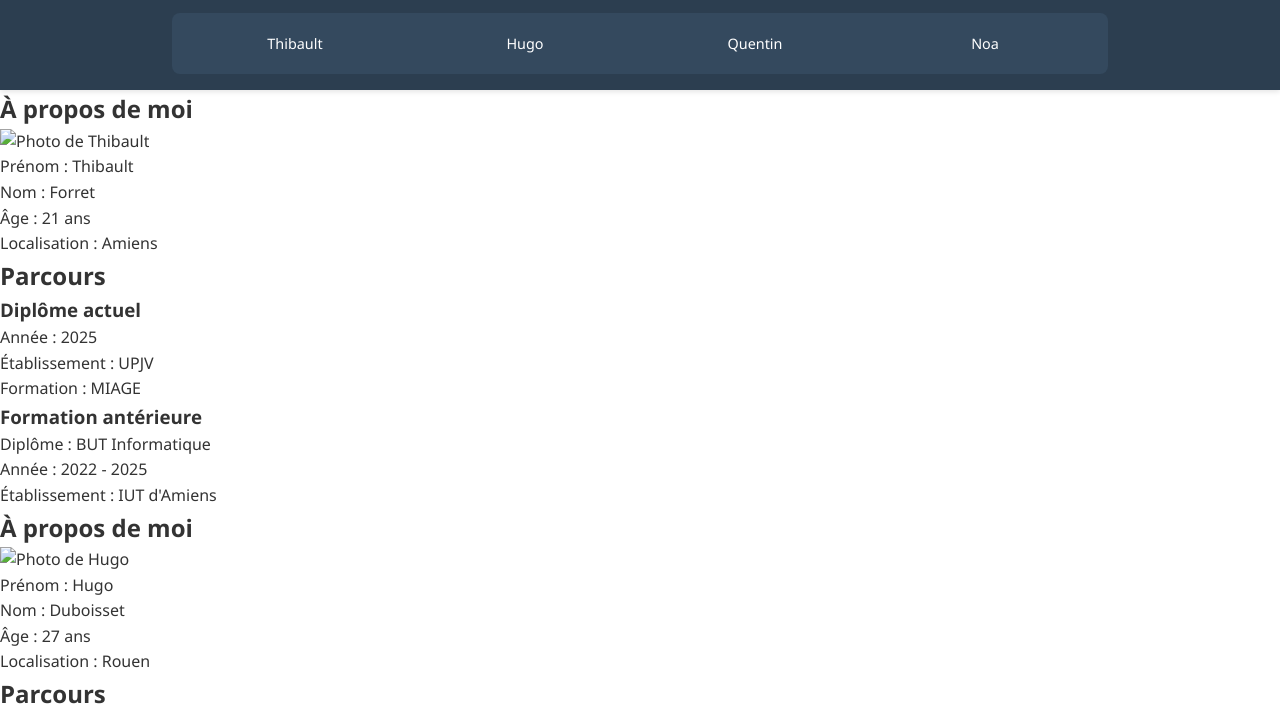
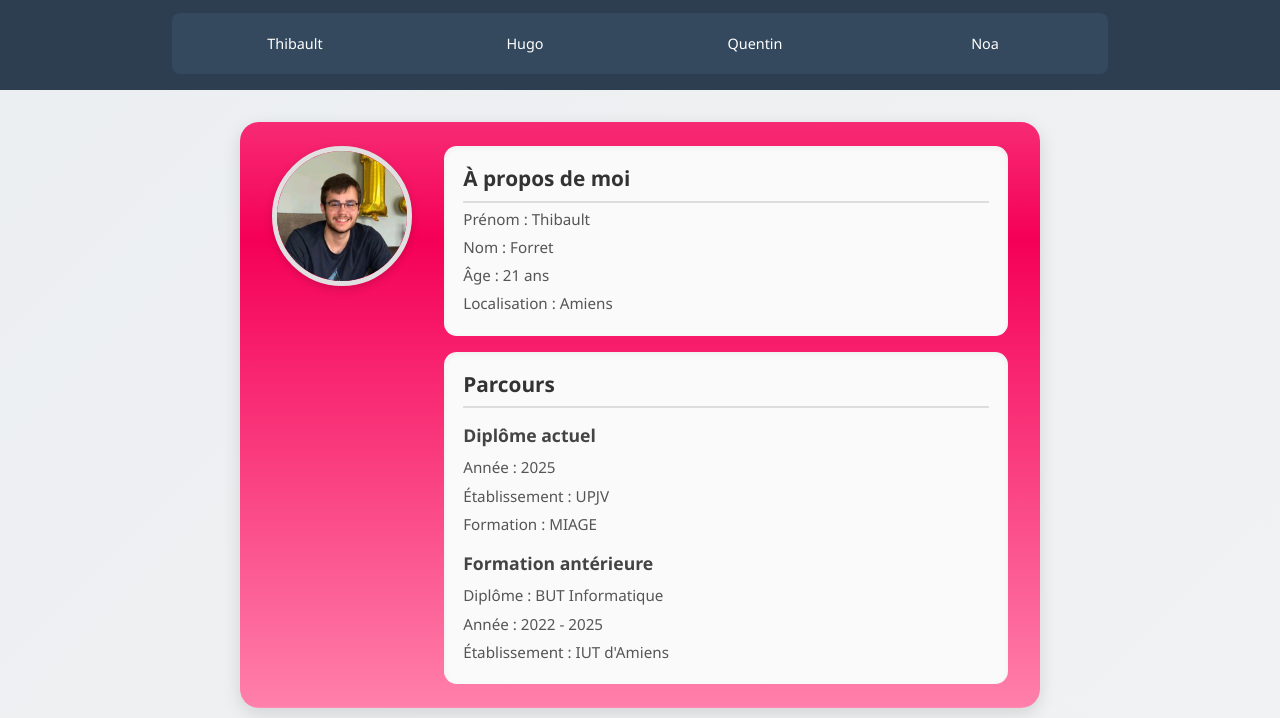
Before and after one commit to thibault-forret/miage-g2, a plain HTML site: page index.html in a window 1280 px wide. Shown: the part 65-783 px from the top of the page. Drawn offline with Linux system fonts and the light colour scheme.

Commit message:
ajout du style (#19)

```diff
--- a/index.html
+++ b/index.html
@@ -3,7 +3,7 @@
 <head>
   <meta charset="utf-8">
   <meta name="viewport" content="width=device-width, initial-scale=1">
-  <title>Présentation — Quentin Massoulle</title>
+  <title>Présentation du Groupe 2</title>
   <link rel="stylesheet" href="style.css">
 </head>
 
@@ -21,9 +21,10 @@
 
     <main>
         <section class="user" id="thibault">
+            <img src="photo/thibault.jpeg" alt="Photo de Thibault Forret" class="profile-pic">
+                <div class="content">
                 <section class="apropos">
                     <h2>À propos de moi</h2>
-                 <img src="photos/thibault.jpg" alt="Photo de Thibault" class="photo-profil">
                     <p>Prénom : Thibault</p>
                     <p>Nom : Forret</p>
                     <p>Âge : 21 ans</p>
@@ -46,11 +47,13 @@
                         <li>Établissement : IUT d'Amiens</li>
                     </ul>
                 </section>
+            </div>
         </section>
         <section class="user" id="hugo">
+            <img src="photo/hugo.jpg" alt="Photo de Hugo Duboisset" class="profile-pic">
+            <div class="content">
                 <section class="apropos">
                     <h2>À propos de moi</h2>
-                 <img src="photos/hugo.jpg" alt="Photo de Hugo" class="photo-profil">
                     <p>Prénom : Hugo</p>
                     <p>Nom : Duboisset</p>
                     <p>Âge : 27 ans</p>
@@ -79,11 +82,14 @@
                         <li>Établissement : URCA</li>
                     </ul>
                 </section>
+            </div>
         </section>
+
         <section class="user" id="quentin">
+            <img src="photo/quentin.png" alt="Photo de Quentin Massoulle" class="profile-pic">
+            <div class="content">
                 <section class="apropos">
                     <h2>À propos de moi</h2>
-                 <img src="photos/quentin.jpg" alt="Photo de Quentin" class="photo-profil">
                     <p>Prénom : quentin</p>
                     <p>Nom : massoulle</p>
                     <p>Âge : 21 ans</p>
@@ -105,12 +111,14 @@
                         <li>Établissement : IUT d'Amiens</li>
                     </ul>
                 </section>
+            </div>
         </section>
 
         <section class="user" id="noa">
+            <img src="photo/noa.png" alt="Photo de Noa Scelles" class="profile-pic">
+            <div class="content">
                 <section class="apropos">
                     <h2>À propos de moi</h2>
-                <img src="photos/noa.jpg" alt="Photo de Noa" class="photo-profil">
                     <p>Prénom : Noa</p>
                     <p>Nom : Scelles</p>
                     <p>Âge : 23 ans</p>
@@ -134,7 +142,9 @@
                         <li>Année : 2020 - 2022</li>
                         <li>Établissement : IUT d'Amiens</li>
                 </section>
+            </div>
        </section>
+
     </main>
     <footer>
         <div class="footer-content">
--- a/style.css
+++ b/style.css
@@ -1,3 +1,4 @@
+
 * {
     margin: 0;
     padding: 0;
@@ -202,3 +203,120 @@ footer .divider {
         padding: 0 0.5rem;
     }
 }
+
+
+main {
+    display: flex;
+    flex-direction: column;
+    gap: 2rem;
+    align-items: center;
+    padding: 2rem;
+    background: linear-gradient(135deg, #eceff1, #f5f5f5);
+    font-family: "Segoe UI", sans-serif;
+}
+
+/* Carte utilisateur en row */
+.user {
+    display: flex;
+    flex-direction: row;
+    align-items: flex-start;
+    background: #fff;
+    border-radius: 1.2rem;
+    box-shadow: 0 6px 18px rgba(0,0,0,0.12);
+    padding: 1.5rem 2rem;
+    width: 100%;
+    max-width: 800px;
+    transition: transform 0.3s ease, box-shadow 0.3s ease;
+}
+
+.user:hover {
+    transform: translateY(-6px);
+    box-shadow: 0 10px 25px rgba(0,0,0,0.18);
+}
+
+/* Image à gauche */
+.profile-pic {
+    width: 140px;
+    height: 140px;
+    object-fit: cover;
+    border-radius: 50%;
+    border: 5px solid #e0e0e0;
+    margin-right: 2rem;
+    box-shadow: 0 3px 8px rgba(0,0,0,0.15);
+}
+
+/* Contenu texte à droite */
+.user .content {
+    flex: 1;
+    display: flex;
+    flex-direction: column;
+    gap: 1rem;
+}
+
+/* Blocs internes */
+.apropos, .parcours {
+    background: #fafafa;
+    border-radius: 0.8rem;
+    padding: 1rem 1.2rem;
+    box-shadow: inset 0 2px 6px rgba(0,0,0,0.05);
+}
+
+/* Titres */
+.user h2 {
+    font-size: 1.3rem;
+    color: #333;
+    border-bottom: 2px solid #ddd;
+    padding-bottom: 0.3rem;
+}
+
+.user h3 {
+    font-size: 1.1rem;
+    margin-top: 0.8rem;
+    margin-bottom: 0.4rem;
+    color: #444;
+}
+
+/* Texte */
+.user p,
+.user li {
+    font-size: 0.95rem;
+    color: #555;
+    margin: 0.25rem 0;
+}
+
+.user ul {
+    list-style: none;
+    padding: 0;
+    margin: 0;
+}
+
+.user {
+    background: #fff;
+    background-size: 100% 200%;
+    background-position: bottom; /* au repos : blanc visible */
+    transition: background-position 0.6s ease, box-shadow 0.3s ease, transform 0.3s ease;
+}
+
+.user:hover {
+    background-position: top; /* au hover : couleur remonte */
+    transform: translateY(-6px);
+    box-shadow: 0 10px 25px rgba(0,0,0,0.18);
+    color: #fff;
+}
+
+/* Dégradés personnalisés */
+#thibault {
+    background-image: linear-gradient(0deg, #ff80ab 0%, #f50057 40%, #fff 100%);
+}
+
+#quentin {
+    background-image: linear-gradient(0deg, #81c784 0%, #388e3c 40%, #fff 100%);
+}
+
+#hugo {
+    background-image: linear-gradient(0deg, #90a4ae 0%, #455a64 40%, #fff 100%);
+}
+
+#noa {
+background-image: linear-gradient(0deg, #64b5f6 0%, #1976d2 40%, #fff 100%);
+}
```
Also changed, not shown: photo/thibault.jpeg (renamed from photo/thibault-forret-D8C5ZjZN.jpeg), placeholder.jpg (added). Lines whose indentation alone changed are shown as unchanged.
